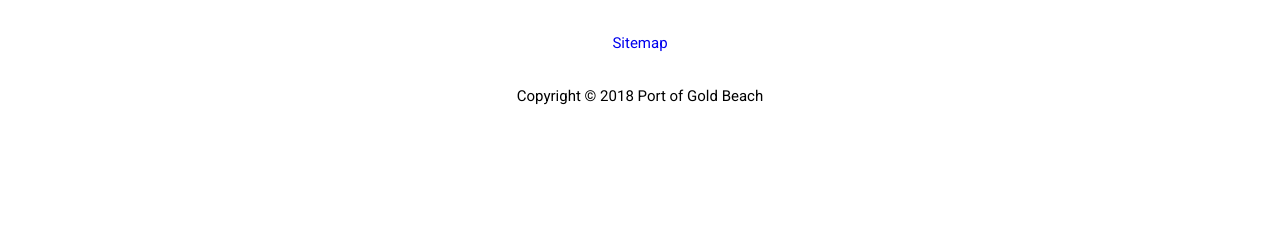
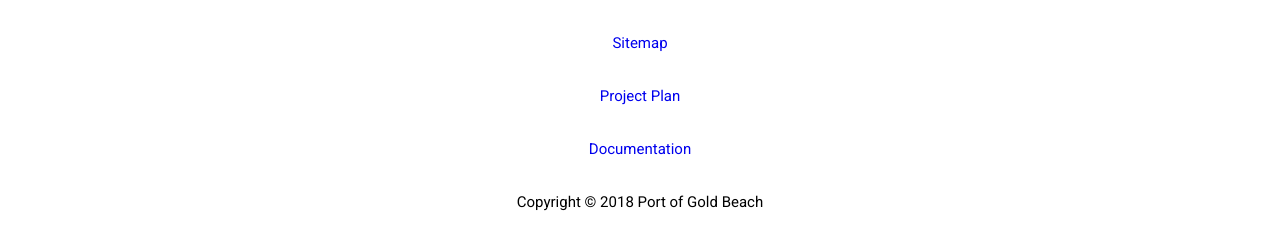
Before and after one commit to Capt-Obviouse/port-of-gold-beach, a React (Create React App) app: page / in a window 1280 px wide. Shown: the part 1066-1292 px from the top of the page. Before the commit the page ends 1189 px from the top, so only its background shows below. Built offline with nearby package versions, Linux system fonts and the light colour scheme.

Commit message:
added documentation page

```diff
--- a/package.json
+++ b/package.json
@@ -4,7 +4,6 @@
   "private": true,
   "homepage": "https://bobbi.ivytech.edu/~jduncan128/webproject/",
   "dependencies": {
-    "gulp": "^3.9.1",
     "gulp-changed": "^3.2.0",
     "gulp-clean-css": "^3.9.3",
     "gulp-rename": "^1.2.2",
@@ -20,5 +19,8 @@
     "build": "react-scripts build",
     "test": "react-scripts test --env=jsdom",
     "eject": "react-scripts eject"
+  },
+  "devDependencies": {
+    "gulp": "^3.9.1"
   }
 }
--- a/src/App.js
+++ b/src/App.js
@@ -26,6 +26,7 @@
 import Portbusinessheader from './components/headerComponents/portBusinessHeader';
 import Blanksecondheader from './components/headerComponents/blankSecondHeader';
 import Rentalcars from './components/pages/rentalCars';
+import Documentation from './components/pages/documentation';
 
 class App extends Component {
   render() {
@@ -58,6 +59,7 @@
           <Route exact path="/Contact" component={Contact} />
           <Route exact path="/Airport" component={Airport} />
           <Route exact path="/Sitemap" component={Sitemap} />
+          <Route exact path="/Documentation" component={Documentation} />
           <Footer />
         </div>
       </Router>
--- a/src/components/footerComponents/footer.js
+++ b/src/components/footerComponents/footer.js
@@ -16,6 +16,14 @@
         <p>
           <Link to="/Sitemap">Sitemap</Link>
         </p>
+        <p>
+          <a href="https://bobbi.ivytech.edu/~jduncan128/project_plan/" target="_blank">
+            Project Plan
+          </a>
+        </p>
+        <p>
+          <Link to="/Documentation">Documentation</Link>
+        </p>
         <p>Copyright &#169; {this.currentYear()} Port of Gold Beach</p>
       </footer>
     );
```
Also changed, not shown: src/Assets/scss/default.scss (+13 -0 lines), src/Assets/css/default.min.css, 1 other file (tests, documents, lock files or other folders).
